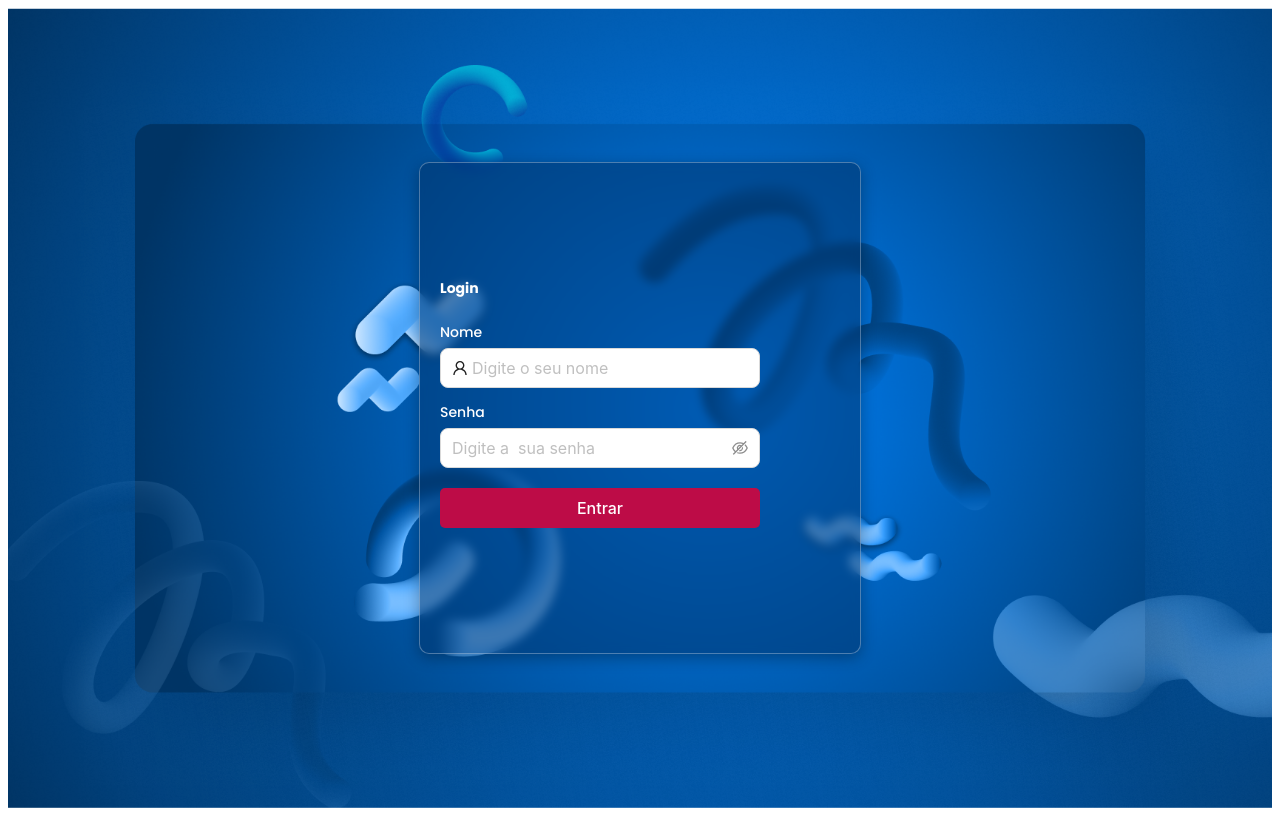
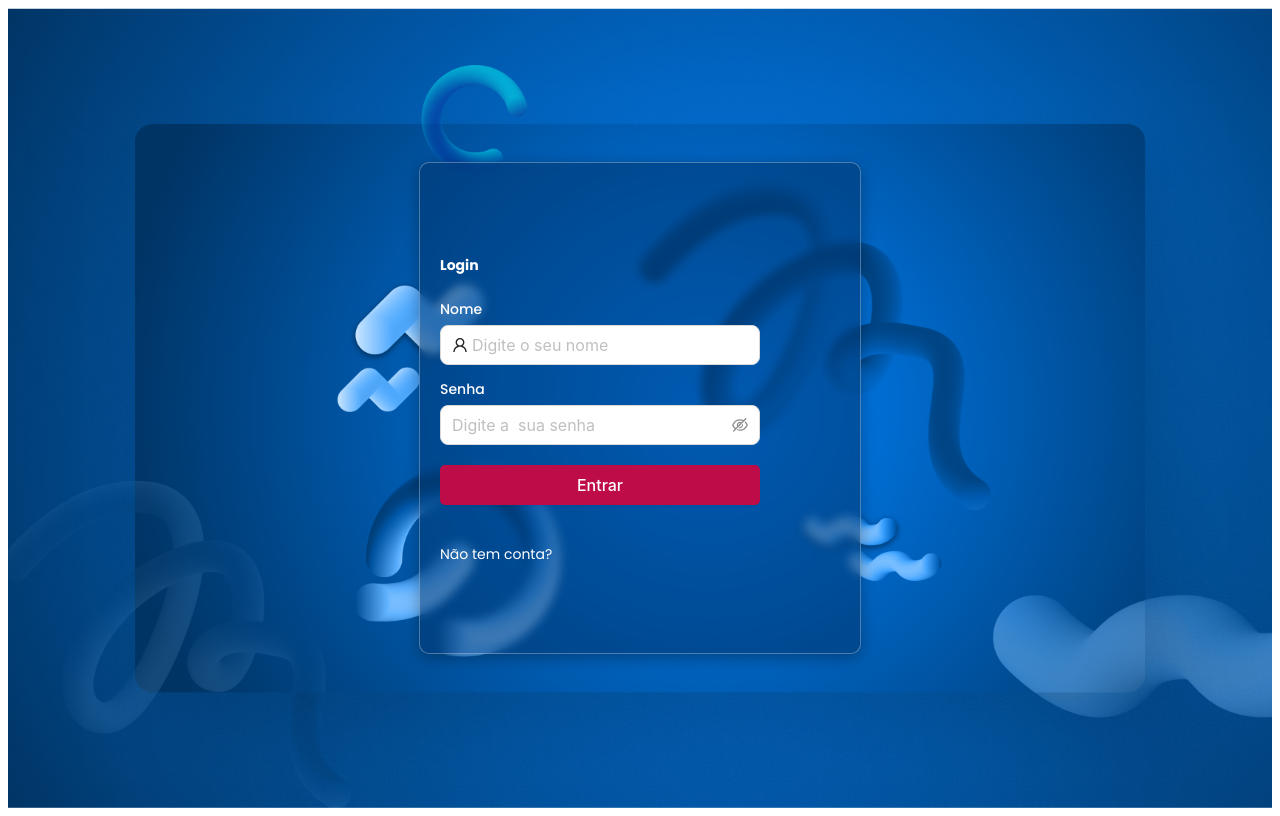
Before and after one commit to abilioepalanga/LojaRapida, a React (Vite) app: page / in a window 1280 px wide. Built offline with nearby package versions, Linux system fonts and the light colour scheme.

Commit message:
Titulo final

```diff
--- a/src/modules/login/styles/loginScreen.styles.ts
+++ b/src/modules/login/styles/loginScreen.styles.ts
@@ -32,7 +32,6 @@ export const LoginContainer = styled.div`
     z-index: 1; /* Garante que o container esteja acima da imagem de fundo */
     backdrop-filter: blur(5px); /* Aplica um desfoque de 5px */
     border: 1px solid rgba(255, 255, 255, 0.3); /* Borda sutilmente visível */
-
     align-items: center;
     justify-content: center;
 `;
--- a/src/shared/inputs/input/Input.tsx
+++ b/src/shared/inputs/input/Input.tsx
@@ -4,6 +4,7 @@ import {
     InputText,
     Title_login,
     InputText_Pass,
+    TitleFinal,
 } from "./input.styles";
 import { Button } from "../../../shared/buttons/button/Button";
 import {
@@ -26,6 +27,7 @@ const Input = () => {
             <TitleInput>Senha</TitleInput>
             <InputText_Pass size="large" placeholder="Digite a  sua senha" />
             <Button />
+            <TitleFinal> Não tem conta?</TitleFinal>
         </BoxInput>
     );
 };
--- a/src/shared/inputs/input/input.styles.ts
+++ b/src/shared/inputs/input/input.styles.ts
@@ -35,3 +35,13 @@ export const InputText_Pass = styled(AntdInput.Password)`
     /* Pode definir um valor máximo, se necessário */
     width: 100%;
 `;
+
+export const TitleFinal = styled.h4`
+    font-family: "Poppins", sans-serif;
+    font-style: normal;
+    font-weight: 250;
+    line-height: 21px;
+    font-size: 14px;
+    margin-bottom: 5px;
+    color: white;
+`;
```
